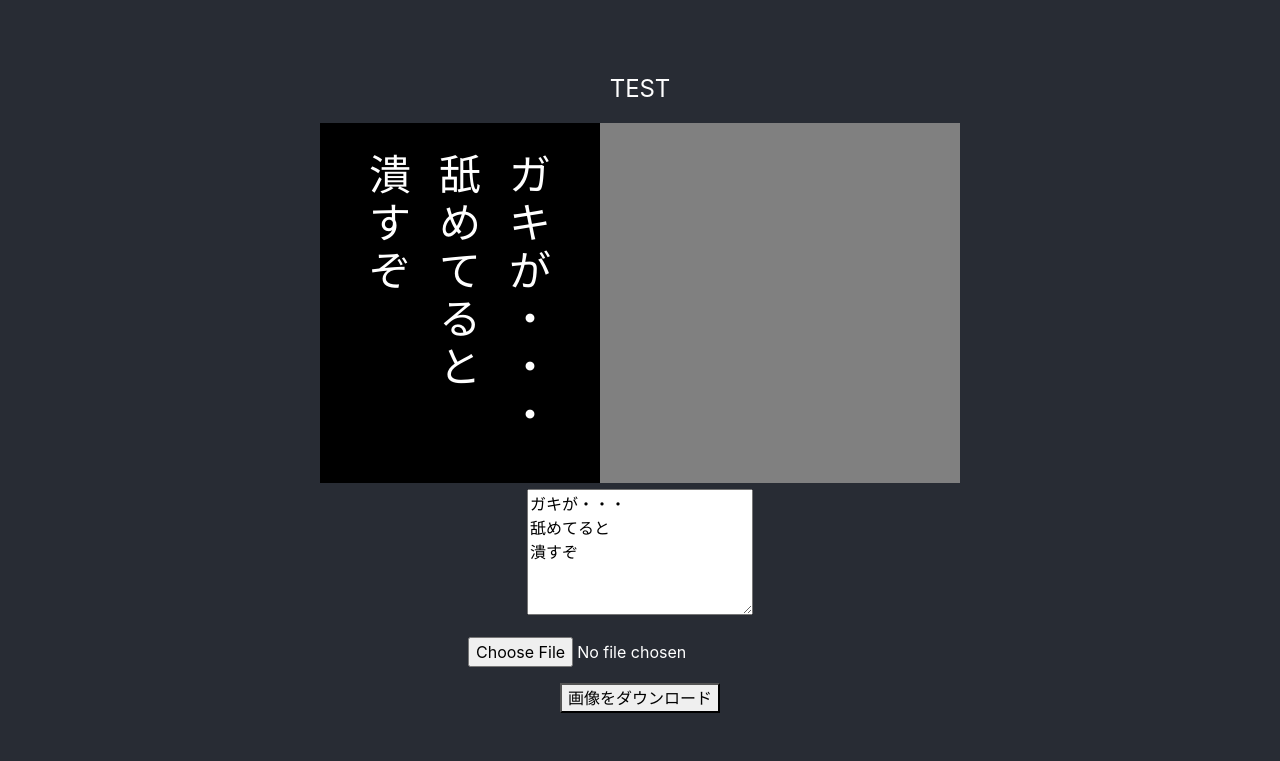
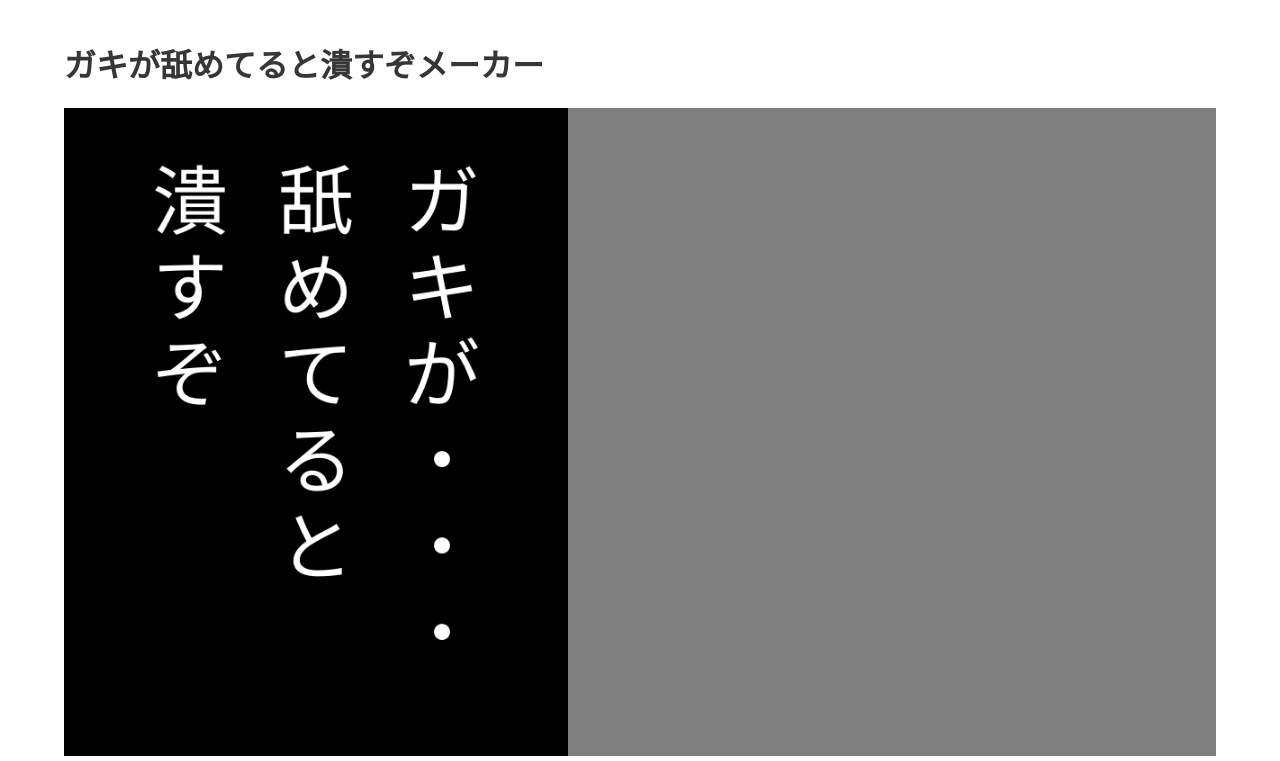
Before and after one commit to kik4/nametsubu, a React (Create React App) app: page / in a window 1280 px wide. Shown: the top 761 px of the page. Built offline with nearby package versions, Linux system fonts and the light colour scheme.

Commit message:
update style

```diff
--- a/package.json
+++ b/package.json
@@ -7,6 +7,7 @@
     "@types/node": "10.12.18",
     "@types/react": "16.7.21",
     "@types/react-dom": "16.0.11",
+    "bulma": "^0.7.2",
     "react": "^16.7.0",
     "react-dom": "^16.7.0",
     "react-scripts": "2.1.3",
--- a/public/index.html
+++ b/public/index.html
@@ -1,39 +1,16 @@
 <!DOCTYPE html>
-<html lang="en">
+<html lang="ja">
   <head>
     <meta charset="utf-8" />
     <link rel="shortcut icon" href="%PUBLIC_URL%/favicon.ico" />
-    <meta name="viewport" content="width=device-width, initial-scale=1, shrink-to-fit=no" />
+    <meta name="viewport" content="width=device-width, initial-scale=1" />
     <meta name="theme-color" content="#000000" />
-    <!--
-      manifest.json provides metadata used when your web app is added to the
-      homescreen on Android. See https://developers.google.com/web/fundamentals/web-app-manifest/
-    -->
     <link rel="manifest" href="%PUBLIC_URL%/manifest.json" />
-    <!--
-      Notice the use of %PUBLIC_URL% in the tags above.
-      It will be replaced with the URL of the `public` folder during the build.
-      Only files inside the `public` folder can be referenced from the HTML.
-
-      Unlike "/favicon.ico" or "favicon.ico", "%PUBLIC_URL%/favicon.ico" will
-      work correctly both with client-side routing and a non-root public URL.
-      Learn how to configure a non-root public URL by running `npm run build`.
-    -->
-    <link rel="stylesheet" href="reboot.css" />
-    <title>React App</title>
+    <script defer src="https://use.fontawesome.com/releases/v5.3.1/js/all.js"></script>
+    <title>ガキが舐めてると潰すぞメーカー</title>
   </head>
   <body>
     <noscript>You need to enable JavaScript to run this app.</noscript>
     <div id="root"></div>
-    <!--
-      This HTML file is a template.
-      If you open it directly in the browser, you will see an empty page.
-
-      You can add webfonts, meta tags, or analytics to this file.
-      The build step will place the bundled scripts into the <body> tag.
-
-      To begin the development, run `npm start` or `yarn start`.
-      To create a production bundle, use `npm run build` or `yarn build`.
-    -->
   </body>
 </html>
--- a/public/reboot.css
+++ /dev/null
@@ -1,330 +0,0 @@
-/*!
- * Bootstrap Reboot v4.2.1 (https://getbootstrap.com/)
- * Copyright 2011-2019 The Bootstrap Authors
- * Copyright 2011-2019 Twitter, Inc.
- * Licensed under MIT (https://github.com/twbs/bootstrap/blob/master/LICENSE)
- * Forked from Normalize.css, licensed MIT (https://github.com/necolas/normalize.css/blob/master/LICENSE.md)
- */
-*,
-*::before,
-*::after {
-  box-sizing: border-box;
-}
-
-html {
-  font-family: sans-serif;
-  line-height: 1.15;
-  -webkit-text-size-adjust: 100%;
-  -webkit-tap-highlight-color: rgba(0, 0, 0, 0);
-}
-
-article, aside, figcaption, figure, footer, header, hgroup, main, nav, section {
-  display: block;
-}
-
-body {
-  margin: 0;
-  font-family: -apple-system, BlinkMacSystemFont, "Segoe UI", Roboto, "Helvetica Neue", Arial, "Noto Sans", sans-serif, "Apple Color Emoji", "Segoe UI Emoji", "Segoe UI Symbol", "Noto Color Emoji";
-  font-size: 1rem;
-  font-weight: 400;
-  line-height: 1.5;
-  color: #212529;
-  text-align: left;
-  background-color: #fff;
-}
-
-[tabindex="-1"]:focus {
-  outline: 0 !important;
-}
-
-hr {
-  box-sizing: content-box;
-  height: 0;
-  overflow: visible;
-}
-
-h1, h2, h3, h4, h5, h6 {
-  margin-top: 0;
-  margin-bottom: 0.5rem;
-}
-
-p {
-  margin-top: 0;
-  margin-bottom: 1rem;
-}
-
-abbr[title],
-abbr[data-original-title] {
-  text-decoration: underline;
-  -webkit-text-decoration: underline dotted;
-  text-decoration: underline dotted;
-  cursor: help;
-  border-bottom: 0;
-  text-decoration-skip-ink: none;
-}
-
-address {
-  margin-bottom: 1rem;
-  font-style: normal;
-  line-height: inherit;
-}
-
-ol,
-ul,
-dl {
-  margin-top: 0;
-  margin-bottom: 1rem;
-}
-
-ol ol,
-ul ul,
-ol ul,
-ul ol {
-  margin-bottom: 0;
-}
-
-dt {
-  font-weight: 700;
-}
-
-dd {
-  margin-bottom: .5rem;
-  margin-left: 0;
-}
-
-blockquote {
-  margin: 0 0 1rem;
-}
-
-b,
-strong {
-  font-weight: bolder;
-}
-
-small {
-  font-size: 80%;
-}
-
-sub,
-sup {
-  position: relative;
-  font-size: 75%;
-  line-height: 0;
-  vertical-align: baseline;
-}
-
-sub {
-  bottom: -.25em;
-}
-
-sup {
-  top: -.5em;
-}
-
-a {
-  color: #007bff;
-  text-decoration: none;
-  background-color: transparent;
-}
-
-a:hover {
-  color: #0056b3;
-  text-decoration: underline;
-}
-
-a:not([href]):not([tabindex]) {
-  color: inherit;
-  text-decoration: none;
-}
-
-a:not([href]):not([tabindex]):hover, a:not([href]):not([tabindex]):focus {
-  color: inherit;
-  text-decoration: none;
-}
-
-a:not([href]):not([tabindex]):focus {
-  outline: 0;
-}
-
-pre,
-code,
-kbd,
-samp {
-  font-family: SFMono-Regular, Menlo, Monaco, Consolas, "Liberation Mono", "Courier New", monospace;
-  font-size: 1em;
-}
-
-pre {
-  margin-top: 0;
-  margin-bottom: 1rem;
-  overflow: auto;
-}
-
-figure {
-  margin: 0 0 1rem;
-}
-
-img {
-  vertical-align: middle;
-  border-style: none;
-}
-
-svg {
-  overflow: hidden;
-  vertical-align: middle;
-}
-
-table {
-  border-collapse: collapse;
-}
-
-caption {
-  padding-top: 0.75rem;
-  padding-bottom: 0.75rem;
-  color: #6c757d;
-  text-align: left;
-  caption-side: bottom;
-}
-
-th {
-  text-align: inherit;
-}
-
-label {
-  display: inline-block;
-  margin-bottom: 0.5rem;
-}
-
-button {
-  border-radius: 0;
-}
-
-button:focus {
-  outline: 1px dotted;
-  outline: 5px auto -webkit-focus-ring-color;
-}
-
-input,
-button,
-select,
-optgroup,
-textarea {
-  margin: 0;
-  font-family: inherit;
-  font-size: inherit;
-  line-height: inherit;
-}
-
-button,
-input {
-  overflow: visible;
-}
-
-button,
-select {
-  text-transform: none;
-}
-
-select {
-  word-wrap: normal;
-}
-
-button,
-[type="button"],
-[type="reset"],
-[type="submit"] {
-  -webkit-appearance: button;
-}
-
-button:not(:disabled),
-[type="button"]:not(:disabled),
-[type="reset"]:not(:disabled),
-[type="submit"]:not(:disabled) {
-  cursor: pointer;
-}
-
-button::-moz-focus-inner,
-[type="button"]::-moz-focus-inner,
-[type="reset"]::-moz-focus-inner,
-[type="submit"]::-moz-focus-inner {
-  padding: 0;
-  border-style: none;
-}
-
-input[type="radio"],
-input[type="checkbox"] {
-  box-sizing: border-box;
-  padding: 0;
-}
-
-input[type="date"],
-input[type="time"],
-input[type="datetime-local"],
-input[type="month"] {
-  -webkit-appearance: listbox;
-}
-
-textarea {
-  overflow: auto;
-  resize: vertical;
-}
-
-fieldset {
-  min-width: 0;
-  padding: 0;
-  margin: 0;
-  border: 0;
-}
-
-legend {
-  display: block;
-  width: 100%;
-  max-width: 100%;
-  padding: 0;
-  margin-bottom: .5rem;
-  font-size: 1.5rem;
-  line-height: inherit;
-  color: inherit;
-  white-space: normal;
-}
-
-progress {
-  vertical-align: baseline;
-}
-
-[type="number"]::-webkit-inner-spin-button,
-[type="number"]::-webkit-outer-spin-button {
-  height: auto;
-}
-
-[type="search"] {
-  outline-offset: -2px;
-  -webkit-appearance: none;
-}
-
-[type="search"]::-webkit-search-decoration {
-  -webkit-appearance: none;
-}
-
-::-webkit-file-upload-button {
-  font: inherit;
-  -webkit-appearance: button;
-}
-
-output {
-  display: inline-block;
-}
-
-summary {
-  display: list-item;
-  cursor: pointer;
-}
-
-template {
-  display: none;
-}
-
-[hidden] {
-  display: none !important;
-}
-/*# sourceMappingURL=bootstrap-reboot.css.map */
--- a/src/App.css
+++ /dev/null
@@ -1,27 +0,0 @@
-.App {
-  text-align: center;
-  background-color: #282c34;
-  min-height: 100vh;
-  display: flex;
-  flex-direction: column;
-  align-items: center;
-  justify-content: center;
-  color: white;
-}
-
-header {
-  font-size: x-large;
-}
-
-.container {
-  max-width: 640px;
-  width: 90%;
-}
-
-.App-link {
-  color: #61dafb;
-}
-
-textarea {
-  max-width: 100%;
-}
--- a/src/App.tsx
+++ b/src/App.tsx
@@ -1,18 +1,15 @@
 import React, { Component } from 'react'
-import './App.css'
 import Creator from './Creator'
 
 class App extends Component {
   render() {
     return (
-      <div className="App">
-        <header>
-          <p>TEST</p>
-        </header>
+      <section className="section">
         <div className="container">
+          <h1 className="title">ガキが舐めてると潰すぞメーカー</h1>
           <Creator />
         </div>
-      </div>
+      </section>
     )
   }
 }
--- a/src/Creator.css
+++ b/src/Creator.css
@@ -1,11 +1,15 @@
+.forms > *:nth-child(n + 2) {
+  margin-top: 10px;
+}
+
 canvas {
   width: 100%;
-}
-
-textarea {
-  font-size: medium;
 }
 
 input {
   max-width: 100%;
 }
+
+textarea {
+  max-width: 100%;
+}
--- a/src/Creator.tsx
+++ b/src/Creator.tsx
@@ -1,16 +1,25 @@
 import * as React from 'react'
 import './Creator.css'
 
-export default class Creator extends React.Component<{}, { text: string; image: HTMLImageElement | undefined }> {
+export default class Creator extends React.Component<
+  {},
+  { text: string; image: HTMLImageElement | undefined; width: number; height: number }
+> {
   constructor(props: any) {
     super(props)
     this.state = {
       text: 'ガキが・・・\n舐めてると\n潰すぞ',
       image: undefined,
+      width: 1280,
+      height: this.culcHeight(1280),
     }
     this.text_onChange = this.text_onChange.bind(this)
     this.file_onChange = this.file_onChange.bind(this)
     this.dl_onClick = this.dl_onClick.bind(this)
+  }
+
+  culcHeight(width: number): number {
+    return (width * 9) / 16
   }
 
   componentDidMount() {
@@ -25,18 +34,19 @@ export default class Creator extends React.Component<{}, { text: string; image:
     const { canvas } = this as any
     const ctx = canvas.getContext('2d')
 
-    const canvasWidth = 640
-    const canvasHeight = (canvasWidth * 9) / 16
+    const canvasWidth = this.state.width
+    const canvasHeight = this.state.height
     const imageareaWidth = canvasHeight
     const textareaWidth = canvasWidth - imageareaWidth
     const lines = this.state.text.split('\n')
     const lineCount = lines.length + 1
     const lineMaxLength = Math.max(...lines.map(line => line.length))
     const lineHeight = textareaWidth / lineCount
-    const charHeight = (48 * 6) / lineMaxLength
-    const fontSize = (42 * 6) / lineMaxLength
+    const magnifier = canvasWidth / 640
+    const charHeight = ((48 * 6) / lineMaxLength) * magnifier
+    const fontSize = ((42 * 6) / lineMaxLength) * magnifier
     const lineX = textareaWidth - lineHeight
-    const lineY = (26 * 6) / lineMaxLength + 30
+    const lineY = ((26 * 6) / lineMaxLength + 30) * magnifier
 
     ctx.fillStyle = 'gray'
     ctx.fillRect(0, 0, canvasWidth, canvasHeight)
@@ -57,7 +67,7 @@ export default class Creator extends React.Component<{}, { text: string; image:
     ctx.fillStyle = 'black'
     ctx.fillRect(0, 0, textareaWidth, canvasHeight)
 
-    ctx.font = `normal ${fontSize}px san-serif`
+    ctx.font = `normal ${fontSize}px serif`
     ctx.fillStyle = 'white'
     ctx.textAlign = 'center'
     ctx.textBaseline = 'middle'
@@ -107,18 +117,39 @@ export default class Creator extends React.Component<{}, { text: string; image:
           ref={e => {
             ;(this as any).canvas = e
           }}
-          width="640"
-          height="360"
+          width={this.state.width}
+          height={this.state.height}
         />
-        <p>
-          <textarea name="text" id="text" rows={5} value={this.state.text} onChange={this.text_onChange} />
-        </p>
-        <p>
-          <input id="file" name="file" type="file" accept="image/jpeg,image/png" onChange={this.file_onChange} />
-        </p>
-        <p>
-          <button onClick={this.dl_onClick}>画像をダウンロード</button>
-        </p>
+        <div className="forms is-vertical">
+          <textarea
+            className="textarea is-medium"
+            name="text"
+            id="text"
+            rows={5}
+            value={this.state.text}
+            onChange={this.text_onChange}
+          />
+          <div className="file">
+            <label className="file-label">
+              <input
+                className="file-input"
+                type="file"
+                name="resume"
+                accept="image/jpeg,image/png"
+                onChange={this.file_onChange}
+              />
+              <span className="file-cta">
+                <span className="file-icon">
+                  <i className="fas fa-upload" />
+                </span>
+                <span className="file-label">画像を開く…</span>
+              </span>
+            </label>
+          </div>
+          <button className="button" onClick={this.dl_onClick}>
+            画像をダウンロード
+          </button>
+        </div>
       </div>
     )
   }
--- a/src/index.css
+++ /dev/null
@@ -1,12 +0,0 @@
-body {
-  margin: 0;
-  padding: 0;
-  font-family: -apple-system, BlinkMacSystemFont, 'Segoe UI', 'Roboto', 'Oxygen', 'Ubuntu', 'Cantarell', 'Fira Sans',
-    'Droid Sans', 'Helvetica Neue', sans-serif;
-  -webkit-font-smoothing: antialiased;
-  -moz-osx-font-smoothing: grayscale;
-}
-
-code {
-  font-family: source-code-pro, Menlo, Monaco, Consolas, 'Courier New', monospace;
-}
--- a/src/index.tsx
+++ b/src/index.tsx
@@ -1,8 +1,8 @@
 import React from 'react'
 import ReactDOM from 'react-dom'
-import './index.css'
 import App from './App'
 import * as serviceWorker from './serviceWorker'
+import 'bulma/css/bulma.css'
 
 ReactDOM.render(<App />, document.getElementById('root'))
 
```
Also changed, not shown: 1 other file (tests, documents, lock files or other folders).
